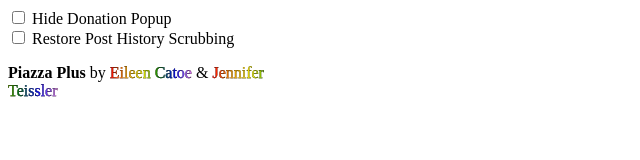
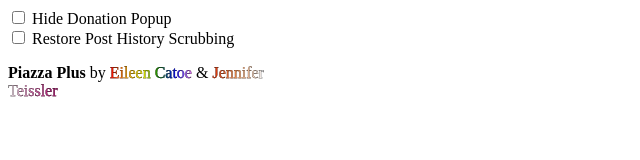
Before and after one commit to JENNlFER/Piazza-Plus, a browser extension: page plugin/options.html in a window 1280 px wide. Shown: the full height of the page, 0-640 px from the left. Drawn offline with Linux system fonts and the light colour scheme.

Commit message:
gradients 2: electric boogaloo

```diff
--- a/plugin/options.css
+++ b/plugin/options.css
@@ -2,9 +2,18 @@
 	width: 300px;
 }
 
+.lez {
+	background: red;
+  background: -webkit-linear-gradient(#d62800, #ff9b56, #ffffff, #d462a6, #a40062);
+  background: linear-gradient(to right, #d62800, #ff9b56, #ffffff, #d462a6, #a40062);
+  -webkit-background-clip: text;
+  -webkit-text-fill-color: transparent;
+  -webkit-text-stroke: 0.25px black;
+}
+
 .rainbow {
 	background: red;
-  background: -webkit-linear-gradient(left, red, orange, yellow, green, blue, violet);
+  background: -webkit-linear-gradient(red, orange, yellow, green, blue, violet);
   background: linear-gradient(to right, red, orange, yellow, green, blue, violet);
   -webkit-background-clip: text;
   -webkit-text-fill-color: transparent;
--- a/plugin/options.html
+++ b/plugin/options.html
@@ -9,7 +9,7 @@
     <br>
     <input type="checkbox" id="restore_history" name="restore_history">
     <label for="restore_history">Restore Post History Scrubbing</label>
-    <p><b>Piazza Plus</b> by <span class="rainbow">Eileen Catoe</span> & <span class="rainbow">Jennifer Teissler</span></p>
+    <p><b>Piazza Plus</b> by <span class="rainbow">Eileen Catoe</span> & <span class="lez">Jennifer Teissler</span></p>
     <script src="options.js"></script>
   </body>
 </html>
```
